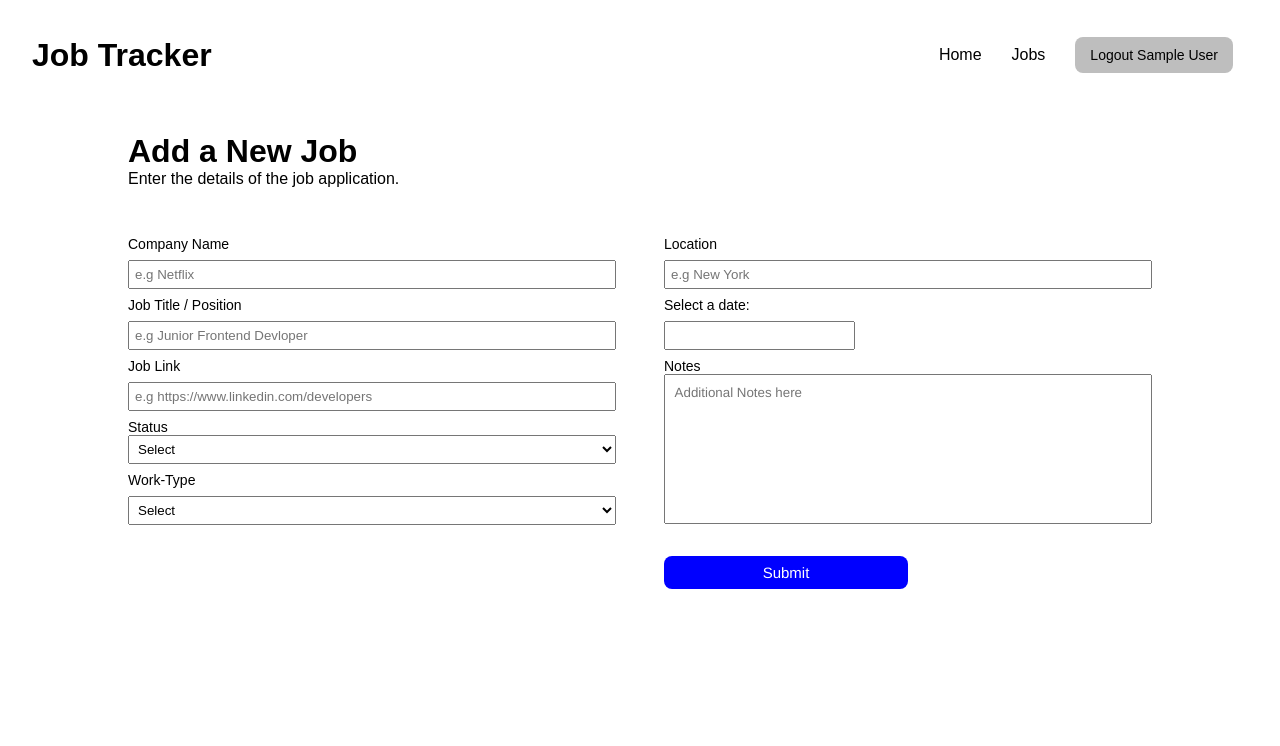
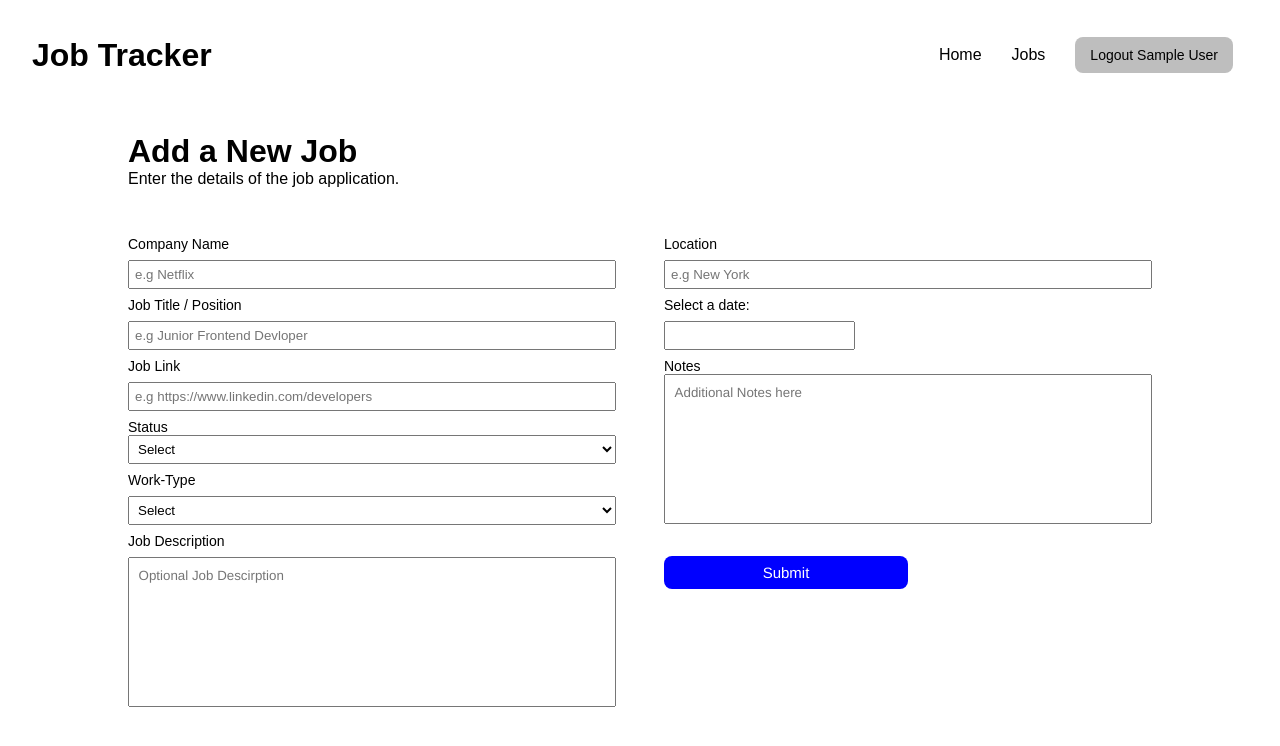
Before and after one commit to AllenCodess/job-tracker, a React (Vite) app in the folder frontend/: page /createjob in a window 1280 px wide. Shown: the top 746 px of the page. Built offline with nearby package versions, Linux system fonts and the light colour scheme; sample sign-in values are in the browser's storage; a web font is replaced by a local one.

Commit message:
added the job description field

```diff
--- a/frontend/src/index.css
+++ b/frontend/src/index.css
@@ -332,6 +332,10 @@
   margin: 0.5rem 0;
 }
 
+.jd-label {
+  margin: 0.5rem 0;
+}
+
 .dropdown {
   width: 100%;
   padding: 5px;
--- a/frontend/src/pages/CreateJob.jsx
+++ b/frontend/src/pages/CreateJob.jsx
@@ -14,12 +14,23 @@ const CreateJob = () => {
   const [workType, setWorkType] = useState("");
   const [date, setDate] = useState(null);
   const [notes, setNotes] = useState("");
+  const [description, setDescription] = useState("");
 
   const { createJob } = useContext(UserContext);
 
   const handleSubmit = async (e) => {
     e.preventDefault();
-    await createJob({ status, company, position, location, jobLink, workType, date, notes });
+    await createJob({
+      status,
+      company,
+      position,
+      location,
+      jobLink,
+      workType,
+      date,
+      notes,
+      description,
+    });
     setStatus("");
     setCompany("");
     setPosition("");
@@ -28,6 +39,7 @@ const CreateJob = () => {
     setNotes("");
     setJobLink("");
     setWorkType("");
+    setDescription("");
     navigate("/jobs");
   };
 
@@ -82,6 +94,13 @@ const CreateJob = () => {
               <option value="Full-Time">Full-Time</option>
               <option value="Part-Time">Part-Time</option>
             </select>
+            <label className="create-job-label jd-label">Job Description</label>
+            <textarea
+              placeholder="Optional Job Descirption"
+              className="create-job-notes"
+              onChange={(e) => setDescription(e.target.value)}
+              value={description}
+            ></textarea>
           </div>
           <div className="create-right">
             <label className="create-job-label">Location</label>
```
Also changed, not shown: 1 other file (tests, documents, lock files or other folders).
